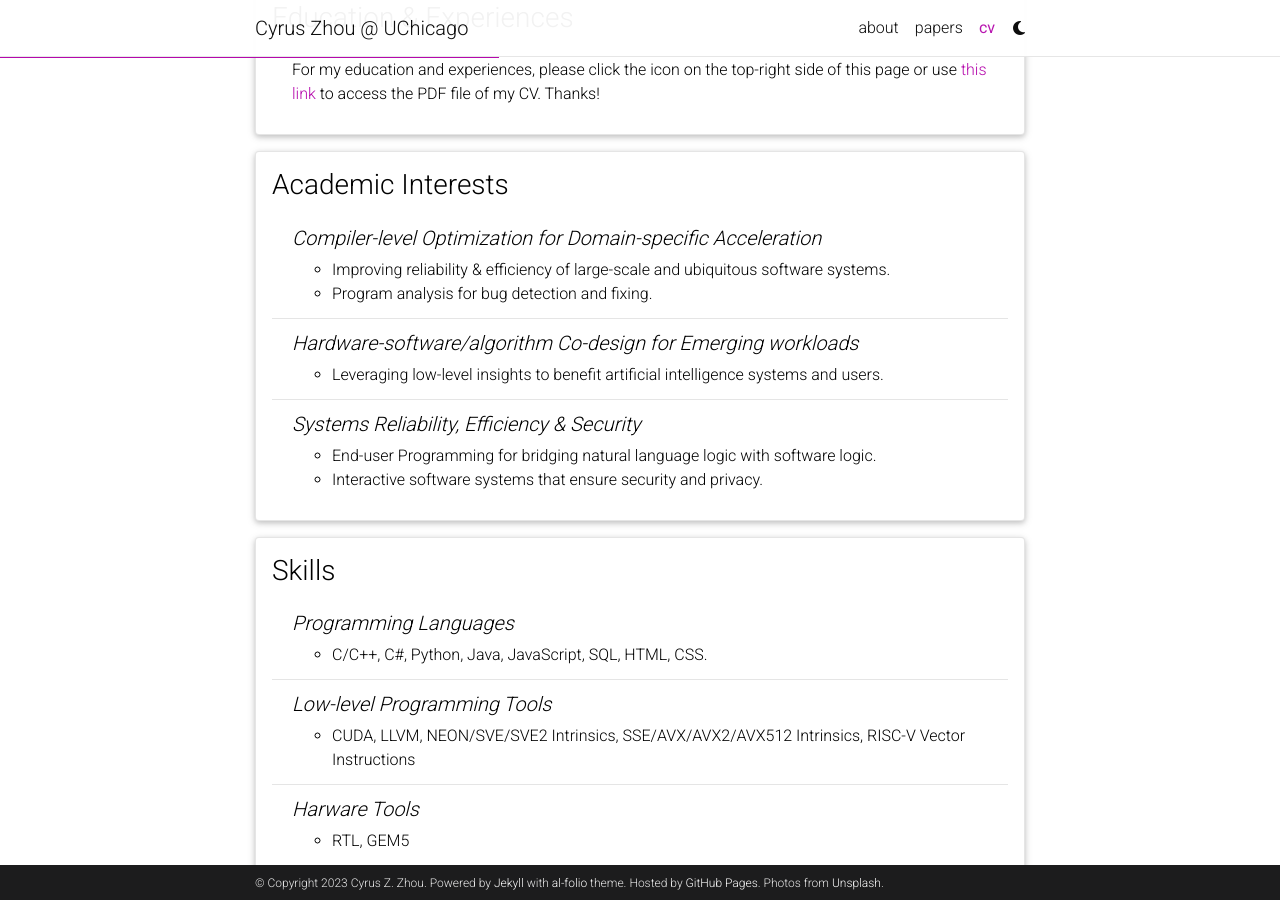
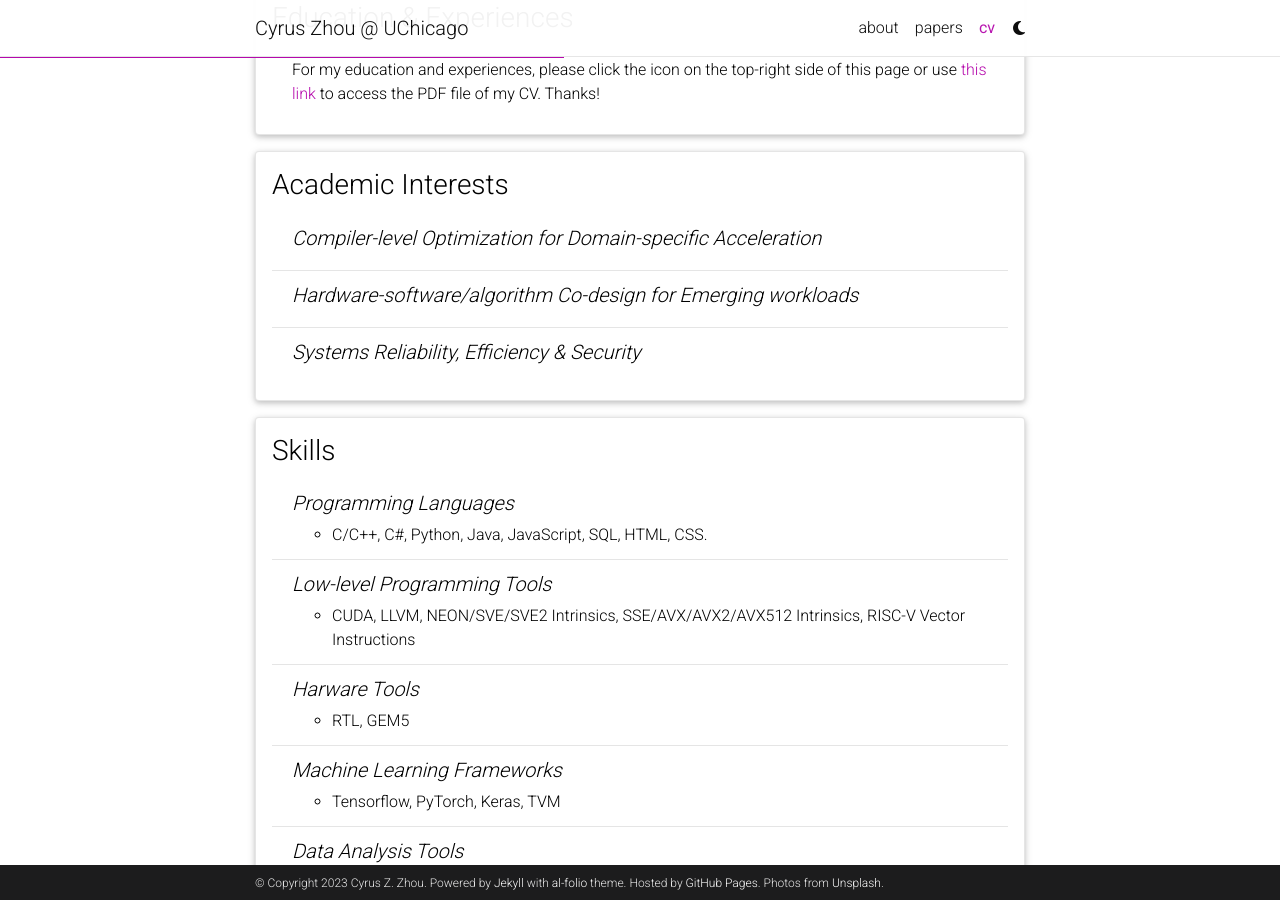
Before and after one commit to cyruszzhou/cyruszzhou.github.io, a Jekyll site: the page built from _pages/cv.md, in a window 1280 px wide and 900 px high, scrolled down 409 px. Built offline with Jekyll 4.4.1, drawn with Linux system fonts in a browser that asks for light colours; comment, search, counter and statistics services are not loaded; a style sheet for code colours, icons or effects is not loaded.

Commit message:
emptied lists

```diff
--- a/_data/cv.yml
+++ b/_data/cv.yml
@@ -18,15 +18,10 @@
   contents:
     - title: Compiler-level Optimization for Domain-specific Acceleration
       items:
-        - Improving reliability & efficiency of large-scale and ubiquitous software systems.
-        - Program analysis for bug detection and fixing.
     - title: Hardware-software/algorithm Co-design for Emerging workloads
       items:
-        - Leveraging low-level insights to benefit artificial intelligence systems and users.
     - title: Systems Reliability, Efficiency & Security
       items:
-        - End-user Programming for bridging natural language logic with software logic.
-        - Interactive software systems that ensure security and privacy.
 
 - title: Skills
   type: nested_list
```
